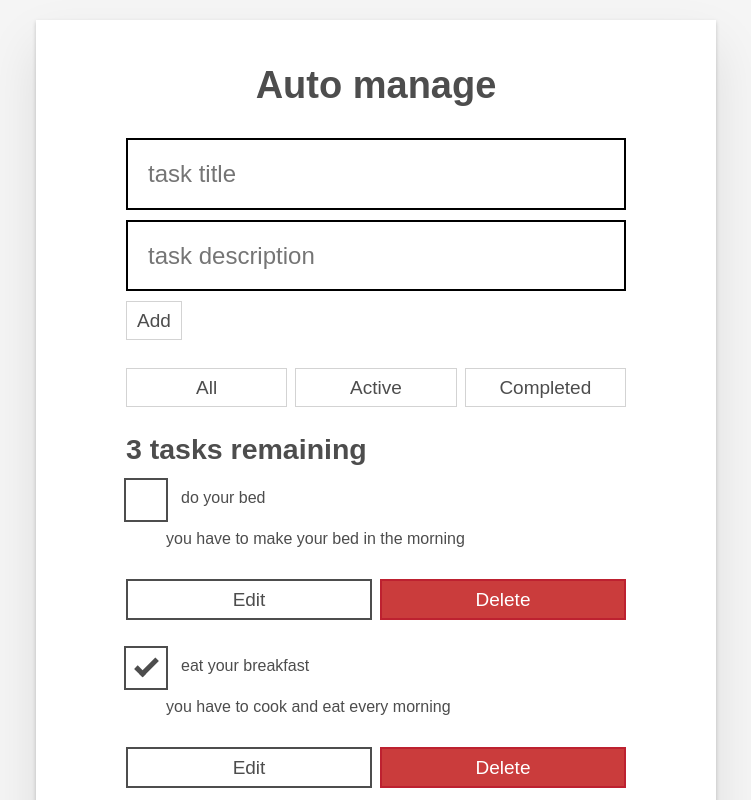
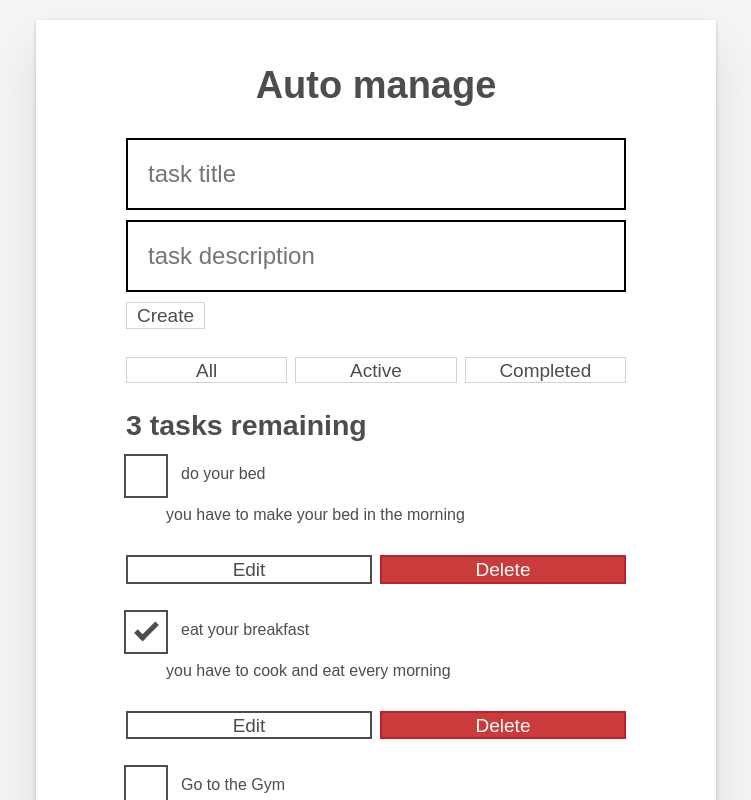
Before and after one commit to EydenVillanueva/auto-manage, a React (Create React App) app in the folder app/: page / in a window 1280 px wide. Shown: the top 800 px of the page, without its empty margins (264-1015 px from the left). Built offline with nearby package versions, Linux system fonts and the light colour scheme; the HTML template or start-up script is replaced by a standard one.

Commit message:
reset form on submit

```diff
--- a/app/src/components/todo/Filters.js
+++ b/app/src/components/todo/Filters.js
@@ -1,25 +1,29 @@
 import React, {useContext, useEffect, useState} from 'react';
 import {TodoAppContext} from "../../utils/contexts";
+import todo from "./Todo";
 
 function Filters(props) {
-
-	const { setList } = props;
-	const { todoList } = useContext(TodoAppContext);
+	const { todoList, setTodoList } = useContext(TodoAppContext);
 	const [currentFilter, setCurrentFilter] = useState('all');
-
-	// const type = e.target.textContent;
+	const [filteredList, setFilteredList] = useState([...todoList]);
 
 	useEffect(() => {
+		debugger;
 		if(currentFilter === 'all'){
-			setList(todoList);
+			setTodoList([...filteredList]);
 			return;
 		}
-		setList(
-			todoList.filter((item) => {
+		setTodoList(
+			filteredList.filter((item) => {
 				if (currentFilter === item.status) return item;
 			})
 		);
 	}, [currentFilter]);
+
+	useEffect(() => {
+		if(currentFilter === 'all' && filteredList.length !== todo.length)
+			setFilteredList([...todoList]);
+	}, [todoList]);
 
 	return (
 		<div className="filters btn-group stack-exception">
--- a/app/src/components/todo/NewTodoForm.js
+++ b/app/src/components/todo/NewTodoForm.js
@@ -4,7 +4,7 @@ import { Formik, Form, Field, ErrorMessage } from 'formik';
 
 
 function NewTodoForm() {
-	// const { todoList, setTodoList } = useContext(TodoAppContext);
+	const { setTodoList } = useContext(TodoAppContext);
 
 	return (
 		<div>
@@ -23,10 +23,18 @@ function NewTodoForm() {
 					}
 					return errors;
 				}}
-				onSubmit={(values, { setSubmitting }) => {
+				onSubmit={(values, { setSubmitting, resetForm }) => {
+					setTodoList((list) => {
+						return [{
+							id: values.title,
+							...values,
+							status: 'active'
+						}, ...list];
+					});
+					resetForm({values: ''})
 					setTimeout(() => {
 						setSubmitting(false);
-					}, 400);
+					}, 400)
 				}}
 			>
 				{({ isSubmitting }) => (
@@ -50,7 +58,7 @@ function NewTodoForm() {
 						/>
 						<ErrorMessage name="description" component="div"/>
 						<button type="submit" className="btn toggle-btn" disabled={isSubmitting}>
-							Add
+							Create
 						</button>
 					</Form>
 				)}
--- a/app/src/components/todo/Todo.js
+++ b/app/src/components/todo/Todo.js
@@ -1,8 +1,13 @@
-import React from 'react';
+import React, { useContext } from 'react';
 import PropTypes from "prop-types";
+import {TodoAppContext} from "../../utils/contexts";
 
 const Todo = props => {
 	const { id, title, description, status } = props;
+	const { setTodoList } = useContext(TodoAppContext);
+	const handleChecked = (e) => {
+		console.log(e);
+	}
 
 	return (
 		<li key={id} className="todo stack-small">
@@ -11,6 +16,7 @@ const Todo = props => {
 					id="todo-0"
 					type="checkbox"
 					defaultChecked={status === "completed"}
+					onChange={(e) => handleChecked(e)}
 				/>
 				<label className="todo-label" htmlFor="todo-0">
 					{title}
--- a/app/src/components/todo/TodoList.js
+++ b/app/src/components/todo/TodoList.js
@@ -1,4 +1,4 @@
-import React, { useContext, useState } from 'react';
+import React, {useContext, useEffect, useState} from 'react';
 
 import Todo from './Todo';
 import { TodoAppContext } from "../../utils/contexts";
@@ -6,25 +6,30 @@ import Filters from "./Filters";
 
 function TodoList(props) {
 	const { todoList } = useContext(TodoAppContext);
-	const [ renderList, setRenderList ] = useState([...todoList]);
+	const context = useContext(TodoAppContext);
+	const [renderList, setRenderList] = useState([]);
 
-	const renderTodos = (todos) => todos.map((todo) => (
-		<Todo
+	const renderTodos = () => todoList.map((todo) => {
+		return <Todo
 			title={todo.title}
 			key={todo.id}
 			description={todo.description}
 			status={todo.status}
 		/>
-	));
+	});
+
+	useEffect(() => {
+		setRenderList(renderTodos());
+	}, [todoList]);
 
 	return (
 		<div>
-			<Filters setList={setRenderList}/>
+			<Filters filteredList={[...todoList]}/>
 			<h2 id="list-heading">3 tasks remaining</h2>
 			<ul
 				className="todo-list stack-large stack-exception"
 				aria-labelledby="list-heading">
-				{renderTodos(renderList)}
+				{renderList}
 			</ul>
 	</div>
 	);
--- a/app/src/index.css
+++ b/app/src/index.css
@@ -5,7 +5,7 @@
   box-sizing: border-box;
 }
 *:focus {
-  outline: 3px dashed #228bec;
+  outline: 1px solid #228bec;
   outline-offset: 0;
 }
 html {
@@ -42,8 +42,7 @@ optgroup,
 select,
 textarea {
   font-family: inherit;
-  font-size: 100%;
-  line-height: 1.15;
+  line-height: 0.5;
   margin: 0;
 }
 button,
@@ -264,10 +263,6 @@ body {
   border: 2px solid currentcolor;
   background: transparent;
 }
-.c-cb > input[type="checkbox"]:focus + label::before {
-  border-width: 4px;
-  outline: 3px dashed #228bec;
-}
 .c-cb > label::after {
   box-sizing: content-box;
   content: "";
--- a/app/src/views/TodoView.js
+++ b/app/src/views/TodoView.js
@@ -1,7 +1,6 @@
-import React, { useState, useContext } from 'react';
+import React, { useState } from 'react';
 import NewTodoForm from "../components/todo/NewTodoForm";
 import TodoList from "../components/todo/TodoList";
-import Filters from "../components/todo/Filters";
 import { TodoAppContext } from "../utils/contexts";
 
 function TodoView() {
```
Also changed, not shown: app/public/manifest.json.
